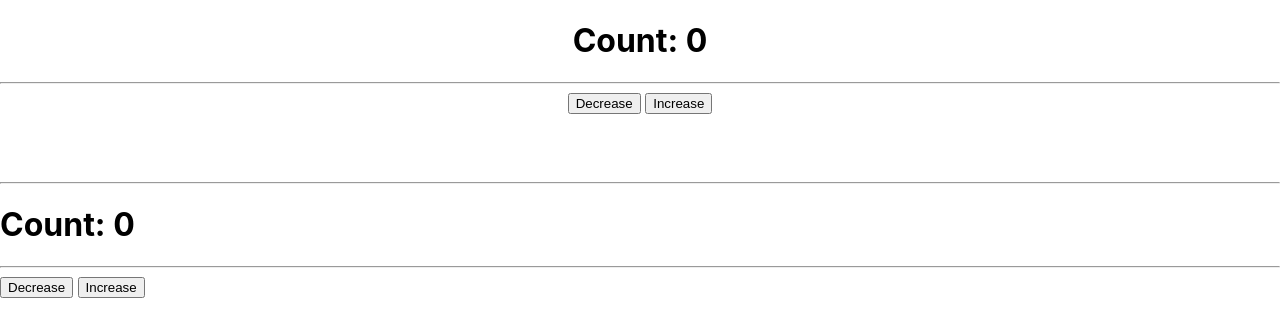
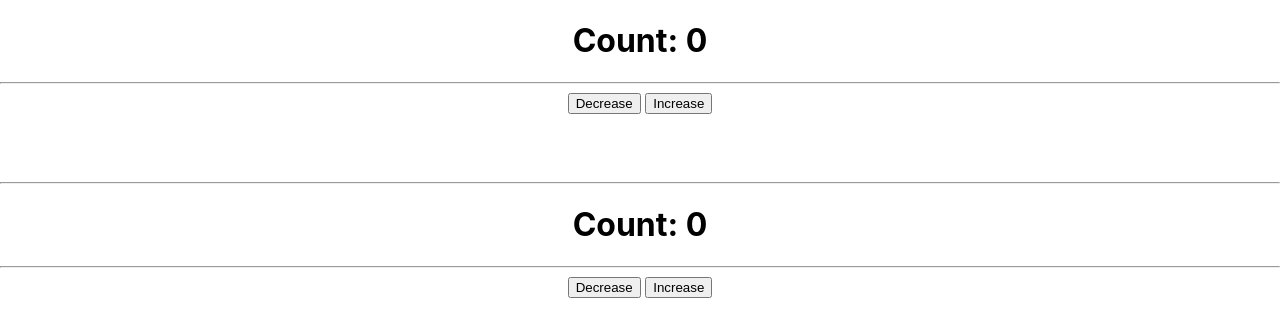
Before and after one commit to Freedom-seven/react-counter, a React (Create React App) app: page / in a window 1280 px wide. Shown: the top 336 px of the page. Built offline with nearby package versions, Linux system fonts and the light colour scheme.

Commit message:
add style

```diff
--- a/src/Components/FunctionCounter.jsx
+++ b/src/Components/FunctionCounter.jsx
@@ -13,7 +13,7 @@ const FunctionCounter = () => {
         updateCount(count - 1)
     }
     return (
-        <div>
+        <div style={{textAlign: 'center'}}>
            <h1>Count: {count}</h1>
            <hr/>
            <button onClick={handleDecrease}>Decrease</button>
```
